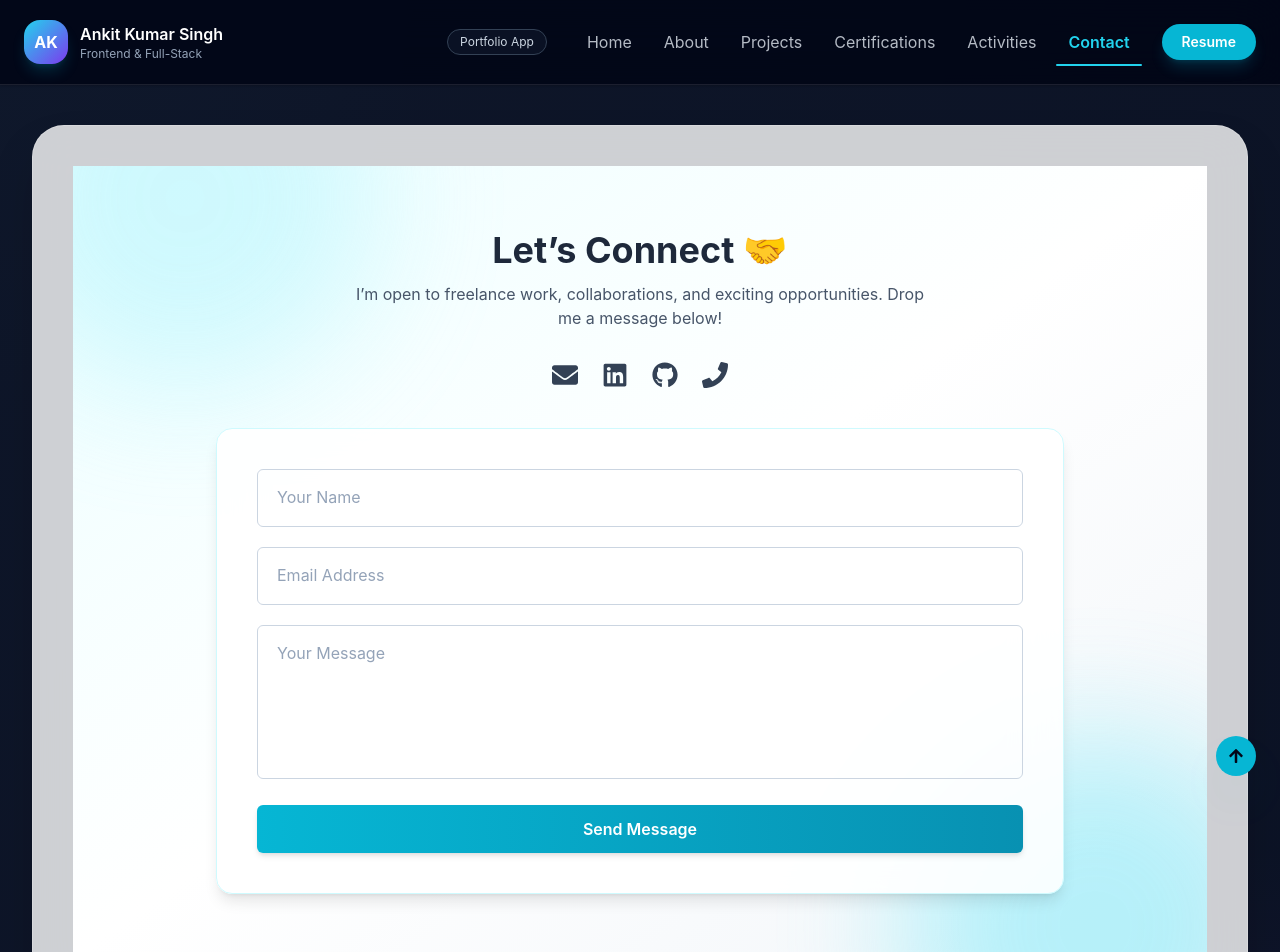
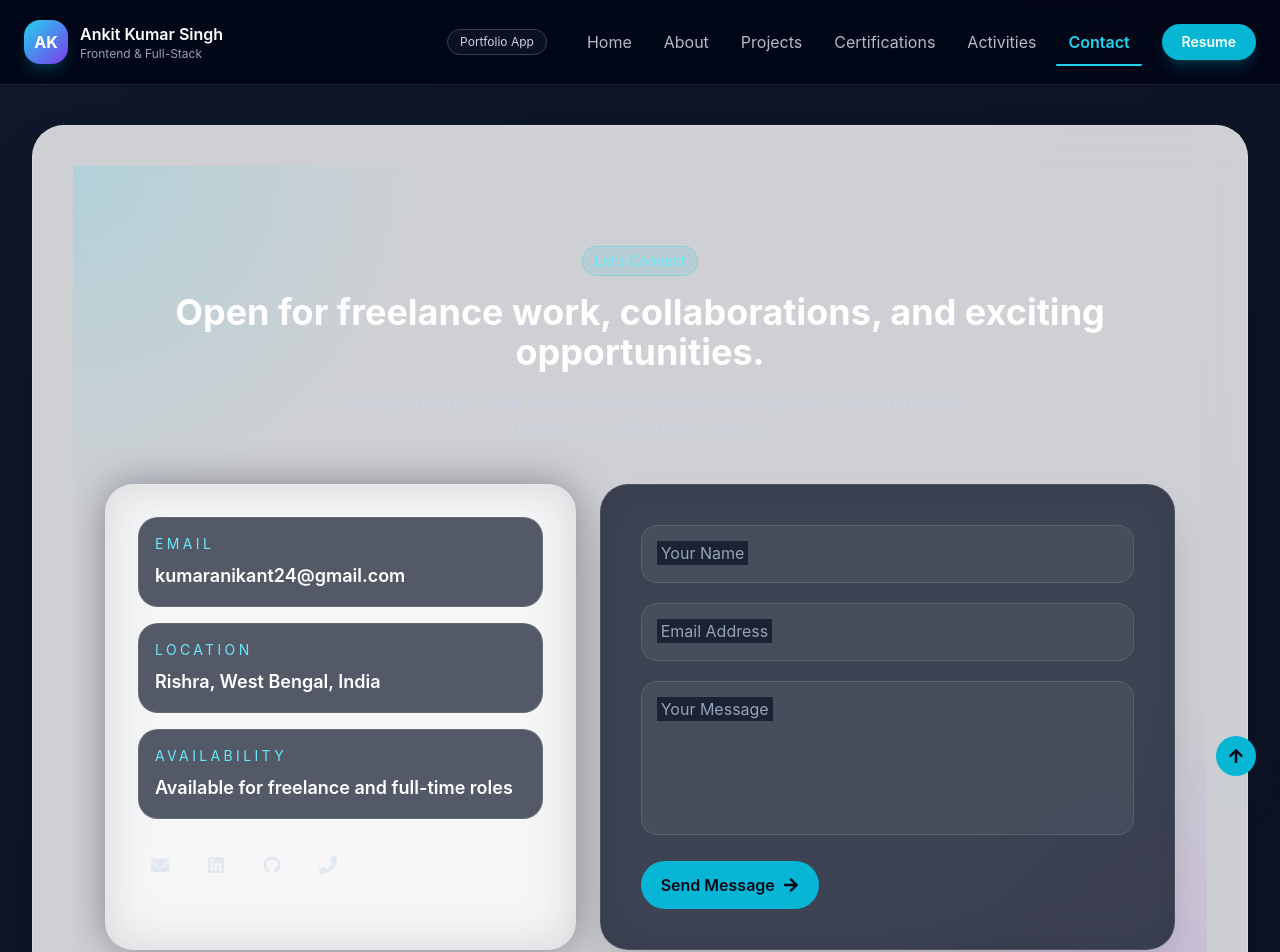
Before and after one commit to Ankit24072002/self_portfolio, a React (Vite) app in the folder portfolio-ankit/: page /contact in a window 1280 px wide. Shown: the top 952 px of the page. Built offline with nearby package versions, Linux system fonts and the light colour scheme.

Commit message:
ui: enhance portfolio UX with premium glassmorphism styling

```diff
--- a/portfolio-ankit/src/index.css
+++ b/portfolio-ankit/src/index.css
@@ -6,17 +6,44 @@
   color-scheme: dark;
 }
 
+html {
+  scroll-behavior: smooth;
+}
+
 body {
   @apply bg-slate-950 text-slate-100 antialiased;
   font-family: Inter, ui-sans-serif, system-ui, -apple-system, "Segoe UI", Roboto, "Helvetica Neue", Arial;
   background: radial-gradient(circle at top left, rgba(56, 189, 248, 0.18), transparent 24%),
     radial-gradient(circle at bottom right, rgba(168, 85, 247, 0.16), transparent 22%),
     #0f172a;
+  min-height: 100vh;
+}
+
+#root {
+  min-height: 100vh;
+}
+
+::selection {
+  background: rgba(34, 211, 238, 0.35);
+  color: white;
+}
+
+::-webkit-scrollbar {
+  width: 10px;
+}
+
+::-webkit-scrollbar-track {
+  background: rgba(15, 23, 42, 0.8);
+}
+
+::-webkit-scrollbar-thumb {
+  background: linear-gradient(180deg, #22d3ee, #a855f7);
+  border-radius: 9999px;
 }
 
 .section {
-  padding-top: 4rem;
-  padding-bottom: 4rem;
+  padding-top: 5rem;
+  padding-bottom: 5rem;
 }
 
 .card {
@@ -29,6 +56,10 @@ body {
 
 .project-card {
   @apply bg-slate-900 border border-white/10 rounded-[28px] shadow-2xl overflow-hidden;
+}
+
+.glass-card {
+  @apply rounded-[28px] border border-white/10 bg-white/10 shadow-[0_0_40px_rgba(2,6,23,0.35)] backdrop-blur-xl;
 }
 
 @keyframes gradientMove {
--- a/portfolio-ankit/src/pages/Contact.jsx
+++ b/portfolio-ankit/src/pages/Contact.jsx
@@ -1,7 +1,6 @@
 import React, { useState } from "react";
 import { motion } from "framer-motion";
-import { FaEnvelope, FaLinkedin, FaGithub, FaPhone } from "react-icons/fa";
-// import emailjs from "@emailjs/browser"; // optional if you want real sending
+import { FaEnvelope, FaLinkedin, FaGithub, FaPhone, FaArrowRight } from "react-icons/fa";
 
 export default function Contact() {
   const [form, setForm] = useState({ name: "", email: "", message: "" });
@@ -11,111 +10,68 @@ export default function Contact() {
 
   const onSubmit = (e) => {
     e.preventDefault();
-
     setSubmitted(true);
     setTimeout(() => setSubmitted(false), 3000);
     setForm({ name: "", email: "", message: "" });
   };
 
   return (
-    <section className="relative section py-20 bg-gradient-to-br from-cyan-50 via-white to-slate-100 overflow-hidden">
+    <section className="relative overflow-hidden py-20">
+      <div className="absolute inset-0 bg-[radial-gradient(circle_at_top_left,_rgba(34,211,238,0.16),transparent_24%),radial-gradient(circle_at_bottom_right,_rgba(168,85,247,0.16),transparent_24%)]" />
 
-      <div className="absolute -top-40 -left-20 w-96 h-96 bg-cyan-200 rounded-full blur-3xl opacity-40 animate-pulse"></div>
-      <div className="absolute -bottom-40 -right-20 w-96 h-96 bg-cyan-300 rounded-full blur-3xl opacity-40 animate-pulse"></div>
-
-      <div className="max-w-4xl mx-auto px-6 relative z-10">
-        <motion.div
-          initial={{ opacity: 0, y: 30 }}
-          whileInView={{ opacity: 1, y: 0 }}
-          viewport={{ once: true }}
-          transition={{ duration: 0.6 }}
-          className="text-center"
-        >
-          <h2 className="text-4xl font-bold text-slate-800 mb-3">Let’s Connect 🤝</h2>
-          <p className="text-slate-600 max-w-xl mx-auto">
-            I’m open to freelance work, collaborations, and exciting opportunities. Drop me a message below!
-          </p>
+      <div className="relative z-10 mx-auto max-w-6xl px-4 sm:px-6 lg:px-8">
+        <motion.div initial={{ opacity: 0, y: 30 }} whileInView={{ opacity: 1, y: 0 }} viewport={{ once: true }} transition={{ duration: 0.6 }} className="text-center">
+          <div className="inline-flex items-center rounded-full border border-cyan-400/30 bg-cyan-500/10 px-3 py-1 text-sm text-cyan-300">Let’s Connect</div>
+          <h2 className="mt-4 text-4xl font-bold text-white">Open for freelance work, collaborations, and exciting opportunities.</h2>
+          <p className="mx-auto mt-4 max-w-2xl text-lg text-slate-300">I’m always happy to talk about product ideas, career growth, and ambitious frontend or full-stack projects.</p>
         </motion.div>
 
-        <motion.div
-          initial={{ opacity: 0, y: 20 }}
-          whileInView={{ opacity: 1, y: 0 }}
-          viewport={{ once: true }}
-          className="flex justify-center gap-6 mt-8 text-slate-700"
-        >
-          <a href="mailto:kumaranikant24@gmail.com" className="hover:text-cyan-500 transition">
-            <FaEnvelope size={26} />
-          </a>
-          <a href="https://www.linkedin.com/in/ankit-kumar-singh-905109319" target="_blank" className="hover:text-cyan-500 transition">
-            <FaLinkedin size={26} />
-          </a>
-          <a href="https://github.com/Ankit24072002" target="_blank" className="hover:text-cyan-500 transition">
-            <FaGithub size={26} />
-          </a>
-          <a href="tel:+1234567890" className="hover:text-cyan-500 transition">
-            <FaPhone size={26} />
-          </a>
+        <div className="mt-10 grid gap-6 lg:grid-cols-[0.9fr_1.1fr]">
+          <motion.div initial={{ opacity: 0, x: -20 }} whileInView={{ opacity: 1, x: 0 }} viewport={{ once: true }} className="glass-card p-8">
+            <div className="space-y-4">
+              <div className="rounded-[20px] border border-white/10 bg-slate-900/70 p-4">
+                <p className="text-sm uppercase tracking-[0.24em] text-cyan-300">Email</p>
+                <a href="mailto:kumaranikant24@gmail.com" className="mt-2 block text-lg font-semibold text-white hover:text-cyan-300">kumaranikant24@gmail.com</a>
+              </div>
+              <div className="rounded-[20px] border border-white/10 bg-slate-900/70 p-4">
+                <p className="text-sm uppercase tracking-[0.24em] text-cyan-300">Location</p>
+                <p className="mt-2 text-lg font-semibold text-white">Rishra, West Bengal, India</p>
+              </div>
+              <div className="rounded-[20px] border border-white/10 bg-slate-900/70 p-4">
+                <p className="text-sm uppercase tracking-[0.24em] text-cyan-300">Availability</p>
+                <p className="mt-2 text-lg font-semibold text-white">Available for freelance and full-time roles</p>
+              </div>
+            </div>
+
+            <div className="mt-6 flex flex-wrap gap-3 text-slate-200">
+              <a href="mailto:kumaranikant24@gmail.com" className="rounded-full border border-white/10 bg-white/10 p-3 transition hover:border-cyan-400 hover:text-cyan-300"><FaEnvelope size={18} /></a>
+              <a href="https://www.linkedin.com/in/ankit-kumar-singh-905109319" target="_blank" rel="noopener noreferrer" className="rounded-full border border-white/10 bg-white/10 p-3 transition hover:border-cyan-400 hover:text-cyan-300"><FaLinkedin size={18} /></a>
+              <a href="https://github.com/Ankit24072002" target="_blank" rel="noopener noreferrer" className="rounded-full border border-white/10 bg-white/10 p-3 transition hover:border-cyan-400 hover:text-cyan-300"><FaGithub size={18} /></a>
+              <a href="tel:+917439907360" className="rounded-full border border-white/10 bg-white/10 p-3 transition hover:border-cyan-400 hover:text-cyan-300"><FaPhone size={18} /></a>
+            </div>
           </motion.div>
 
-        <motion.form
-          onSubmit={onSubmit}
-          initial={{ opacity: 0, y: 40 }}
-          whileInView={{ opacity: 1, y: 0 }}
-          viewport={{ once: true }}
-          transition={{ duration: 0.7 }}
-          className="mt-10 bg-white/90 backdrop-blur-xl border border-cyan-100 shadow-lg p-8 md:p-10 rounded-2xl hover:shadow-2xl hover:-translate-y-1 transition-transform"
-        >
+          <motion.form onSubmit={onSubmit} initial={{ opacity: 0, x: 20 }} whileInView={{ opacity: 1, x: 0 }} viewport={{ once: true }} transition={{ duration: 0.7 }} className="rounded-[28px] border border-white/10 bg-slate-900/80 p-8 shadow-2xl shadow-black/20 backdrop-blur-xl md:p-10">
             <div className="relative mb-5">
-            <input
-              name="name"
-              value={form.name}
-              onChange={onChange}
-              required
-              className="peer p-4 w-full rounded-md border border-slate-300 focus:ring-2 focus:ring-cyan-500 focus:border-transparent outline-none bg-transparent"
-              placeholder=" "
-            />
-            <label className="absolute left-4 top-3 text-slate-500 text-sm transition-all peer-placeholder-shown:top-4 peer-placeholder-shown:text-base peer-placeholder-shown:text-slate-400 peer-focus:-top-2 peer-focus:text-sm peer-focus:text-cyan-500 bg-white/80 px-1">
-              Your Name
-            </label>
+              <input name="name" value={form.name} onChange={onChange} required className="peer w-full rounded-2xl border border-white/10 bg-white/5 p-4 text-white outline-none transition focus:border-cyan-400 focus:ring-2 focus:ring-cyan-500/20" placeholder=" " />
+              <label className="pointer-events-none absolute left-4 top-3 text-sm text-slate-400 transition-all peer-placeholder-shown:top-4 peer-placeholder-shown:text-base peer-focus:-top-2 peer-focus:text-sm peer-focus:text-cyan-400 bg-slate-900/80 px-1">Your Name</label>
             </div>
 
             <div className="relative mb-5">
-            <input
-              type="email"
-              name="email"
-              value={form.email}
-              onChange={onChange}
-              required
-              className="peer p-4 w-full rounded-md border border-slate-300 focus:ring-2 focus:ring-cyan-500 focus:border-transparent outline-none bg-transparent"
-              placeholder=" "
-            />
-            <label className="absolute left-4 top-3 text-slate-500 text-sm transition-all peer-placeholder-shown:top-4 peer-placeholder-shown:text-base peer-placeholder-shown:text-slate-400 peer-focus:-top-2 peer-focus:text-sm peer-focus:text-cyan-500 bg-white/80 px-1">
-              Email Address
-            </label>
+              <input type="email" name="email" value={form.email} onChange={onChange} required className="peer w-full rounded-2xl border border-white/10 bg-white/5 p-4 text-white outline-none transition focus:border-cyan-400 focus:ring-2 focus:ring-cyan-500/20" placeholder=" " />
+              <label className="pointer-events-none absolute left-4 top-3 text-sm text-slate-400 transition-all peer-placeholder-shown:top-4 peer-placeholder-shown:text-base peer-focus:-top-2 peer-focus:text-sm peer-focus:text-cyan-400 bg-slate-900/80 px-1">Email Address</label>
             </div>
 
             <div className="relative mb-5">
-            <textarea
-              name="message"
-              value={form.message}
-              onChange={onChange}
-              required
-              rows="5"
-              className="peer p-4 w-full rounded-md border border-slate-300 focus:ring-2 focus:ring-cyan-500 focus:border-transparent outline-none bg-transparent resize-none"
-              placeholder=" "
-            />
-            <label className="absolute left-4 top-3 text-slate-500 text-sm transition-all peer-placeholder-shown:top-4 peer-placeholder-shown:text-base peer-placeholder-shown:text-slate-400 peer-focus:-top-2 peer-focus:text-sm peer-focus:text-cyan-500 bg-white/80 px-1">
-              Your Message
-            </label>
+              <textarea name="message" value={form.message} onChange={onChange} required rows="5" className="peer w-full resize-none rounded-2xl border border-white/10 bg-white/5 p-4 text-white outline-none transition focus:border-cyan-400 focus:ring-2 focus:ring-cyan-500/20" placeholder=" " />
+              <label className="pointer-events-none absolute left-4 top-3 text-sm text-slate-400 transition-all peer-placeholder-shown:top-4 peer-placeholder-shown:text-base peer-focus:-top-2 peer-focus:text-sm peer-focus:text-cyan-400 bg-slate-900/80 px-1">Your Message</label>
             </div>
 
-          <button
-            type="submit"
-            className="w-full py-3 rounded-md font-semibold text-white bg-gradient-to-r from-cyan-500 to-cyan-600 hover:from-cyan-600 hover:to-cyan-700 shadow-md hover:shadow-lg transition"
-          >
-            {submitted ? "✅ Sent Successfully!" : "Send Message"}
+            <button type="submit" className="inline-flex items-center justify-center gap-2 rounded-full bg-cyan-500 px-5 py-3 font-semibold text-slate-950 transition hover:bg-cyan-400">
+              {submitted ? "Message Sent!" : "Send Message"} <FaArrowRight />
             </button>
           </motion.form>
+        </div>
       </div>
     </section>
   );
```
Also changed, not shown: portfolio-ankit/src/pages/About.jsx (+68 -150 lines). Lines whose indentation alone changed are shown as unchanged.
